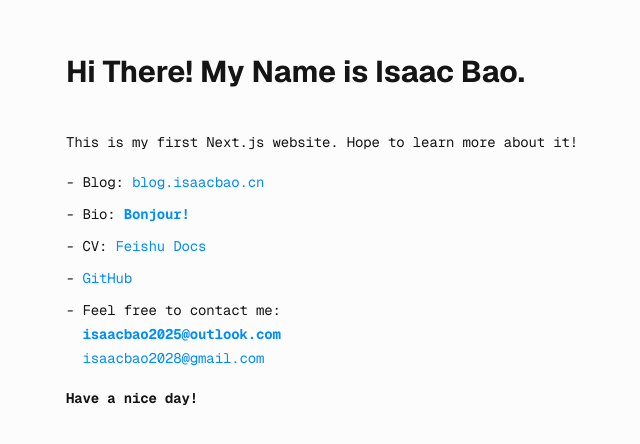
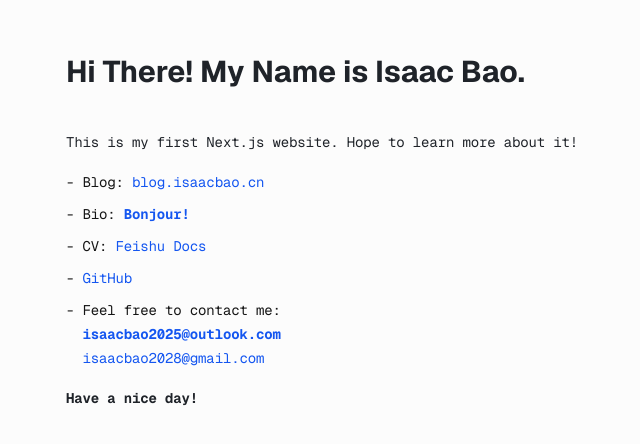
Before and after one commit to Ganzhe2028/Next.js-homepage, a Next.js app: page / in a window 1280 px wide. Shown: the part 128-572 px from the top of the page, without its empty margins (318-958 px from the left). Built offline with nearby package versions, Linux system fonts and the light colour scheme.

Commit message:
字体颜色优化

```diff
--- a/src/app/page.js
+++ b/src/app/page.js
@@ -12,13 +12,12 @@ export default function Home() {
           height={38}
           priority
         /> */}
-        <h2 className="text-3xl font-bold mb-2">
+        <h2 className="text-3xl font-bold mb-2 text-[#1F2329]">
           Hi There! My Name is Isaac Bao.
         </h2>
         {/* <div className=""> */}
         <ol className="font-mono list-inside list-decimal text-sm/6 text-left">
-
-          <ul className="mb-2 tracking-[-.01em] mb-4">
+          <ul className="mb-2 tracking-[-.01em] mb-4 text-[#1F2329]">
             This is my first Next.js website. Hope to learn more about it!
             {/* <code className="bg-black/[.05] dark:bg-white/[.06] font-mono font-semibold px-1 py-0.5 rounded">
               src/app/page.js
@@ -28,12 +27,12 @@ export default function Home() {
 
           <ul className="mb-2 tracking-[-.01em]">
             - Blog:{" "}
-            <a href="https://blog.isaacbao.cn/" className="text-[#008CFF]">
+            <a href="https://blog.isaacbao.cn/" className="text-[#1456F0]">
               blog.isaacbao.cn
             </a>
             {/* {" "} */}
             {/* |{" "}
-            <a href="https://ganzhe.site" className="text-[#008CFF]">
+            <a href="https://ganzhe.site" className="text-[#1456F0]">
               site-Worldwide
             </a> */}
           </ul>
@@ -42,7 +41,7 @@ export default function Home() {
             - Bio:{" "}
             <a
               href="https://bonjour.bio/ganzhe"
-              className="font-bold text-[#008CFF]"
+              className="font-bold text-[#1456F0]"
             >
               Bonjour!
             </a>
@@ -52,7 +51,7 @@ export default function Home() {
             - CV:{" "}
             <a
               href="https://m0dorknyq14.feishu.cn/docx/G4xZdiskLo2Xk4xnas7cgIgInod?from=from_copylink"
-              className="text-[#008CFF]"
+              className="text-[#1456F0]"
             >
               Feishu Docs
             </a>
@@ -60,7 +59,7 @@ export default function Home() {
 
           <ul className="mb-2 tracking-[-.01em]">
             -{" "}
-            <a href="https://github.com/ganzhe2028" className="text-[#008CFF]">
+            <a href="https://github.com/ganzhe2028" className="text-[#1456F0]">
               GitHub
             </a>
           </ul>
@@ -71,7 +70,7 @@ export default function Home() {
               &nbsp;&nbsp;
               <a
                 href="mailto:isaacbao2025@outlook.com"
-                className="font-bold text-[#008CFF]"
+                className="font-bold text-[#1456F0]"
               >
                 isaacbao2025@outlook.com
               </a>{" "}
@@ -80,13 +79,15 @@ export default function Home() {
               &nbsp;&nbsp;
               <a
                 href="mailto:isaacbao2028@gmail.com"
-                className="text-[#008CFF]"
+                className="text-[#1456F0]"
               >
                 isaacbao2028@gmail.com
               </a>
             </ul>
           </ul>
-          <ul className="mb-4 tracking-[-.01em] font-bold mt-4">Have a nice day!</ul>
+          <ul className="mb-4 tracking-[-.01em] font-bold mt-4 text-[#1F2329]">
+            Have a nice day!
+          </ul>
         </ol>
         {/* </div> */}
 
```
